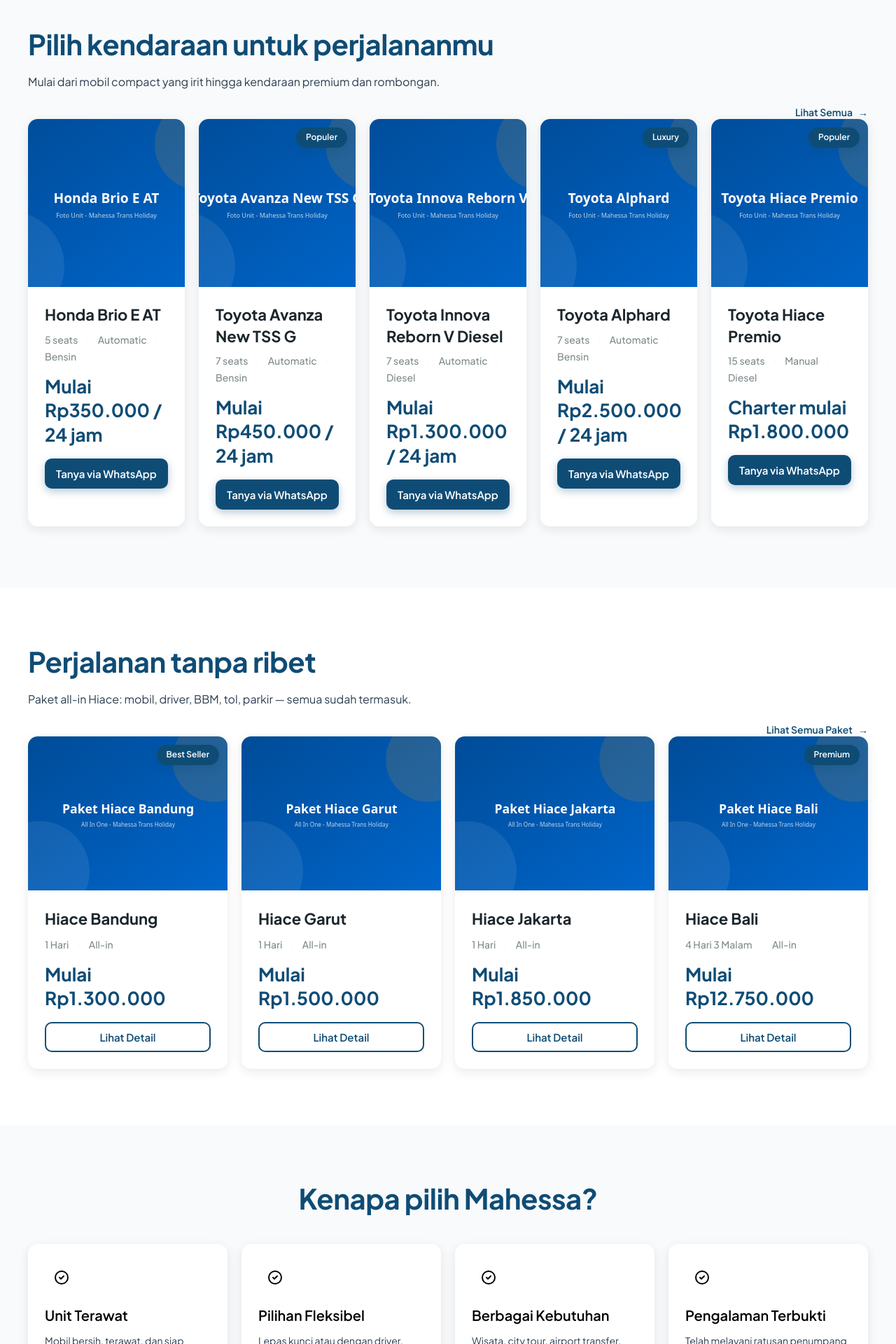
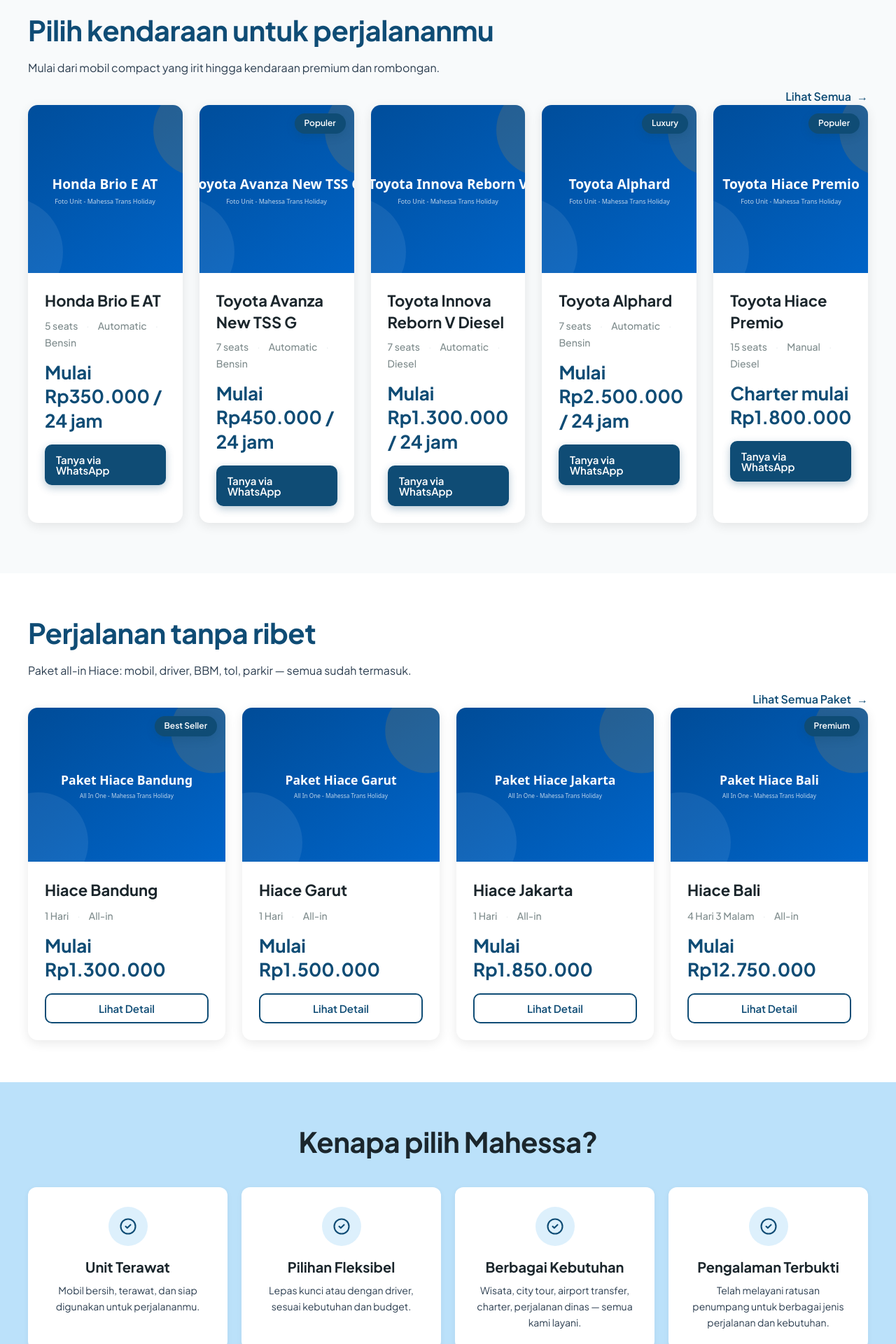
Before and after one commit to andhkx/MahessaTransHoliday, a Next.js app: page / in a window 1280 px wide. Shown: the part 1420-3340 px from the top of the page at 70% size. Built offline with nearby package versions, Linux system fonts and the light colour scheme.

Commit message:
feat: landing + semua pages styling design v2

```diff
--- a/app/armada/[slug]/page.tsx
+++ b/app/armada/[slug]/page.tsx
@@ -102,13 +102,13 @@
                 Rental {vehicle.name} di Cimahi, Bandung, dan Padalarang untuk
                 kebutuhan keluarga, wisata, perjalanan dinas, maupun transfer.
               </p>
-              <p className="mt-5 text-h5 font-bold text-accent md:text-h4">
+              <p className="mt-5 text-h5 font-bold text-primary md:text-h4">
                 {vehiclePriceLine(vehicle)}
               </p>
             </div>
             <Image
               src={vehicle.image}
-              alt={`${vehicle.name} — ${SITE_NAME}`}
+              alt={`${vehicle.name} â€” ${SITE_NAME}`}
               width={1200}
               height={800}
               priority
@@ -199,8 +199,8 @@
                       key={item}
                       className="flex items-center gap-2 text-sm text-body-text"
                     >
-                      <span className="text-accent" aria-hidden="true">
-                        ✓
+                      <span className="text-primary" aria-hidden="true">
+                        âœ“
                       </span>
                       {item}
                     </li>
@@ -218,8 +218,8 @@
                       key={feature}
                       className="flex items-center gap-2 rounded-lg border border-surface bg-white px-4 py-3 text-sm font-medium text-ink-soft transition-shadow duration-200 hover:shadow-card"
                     >
-                      <span className="text-accent" aria-hidden="true">
-                        ✓
+                      <span className="text-primary" aria-hidden="true">
+                        âœ“
                       </span>
                       {feature}
                     </li>
@@ -257,7 +257,7 @@
                 <ol className="mt-4 space-y-3">
                   {orderSteps.map((step, i) => (
                     <li key={step} className="flex items-start gap-3">
-                      <span className="flex h-7 w-7 shrink-0 items-center justify-center rounded-lg bg-accent text-xs font-bold text-white">
+                      <span className="flex h-7 w-7 shrink-0 items-center justify-center rounded-lg bg-primary text-xs font-bold text-white">
                         {i + 1}
                       </span>
                       <span className="pt-0.5 text-sm leading-relaxed text-body-text">
@@ -290,9 +290,9 @@
                   Tanya via WhatsApp
                 </a>
                 <ul className="mt-5 space-y-2 text-caption font-medium uppercase text-body-text">
-                  <li>✓ Respon cepat di jam kerja</li>
-                  <li>✓ Harga transparan</li>
-                  <li>✓ Unit bersih dan terawat</li>
+                  <li>âœ“ Respon cepat di jam kerja</li>
+                  <li>âœ“ Harga transparan</li>
+                  <li>âœ“ Unit bersih dan terawat</li>
                 </ul>
               </div>
             </aside>
--- a/app/not-found.tsx
+++ b/app/not-found.tsx
@@ -14,7 +14,7 @@
         <div className="mt-8 flex flex-col justify-center gap-3 sm:flex-row">
           <Link
             href="/"
-            className="btn btn-primary btn-md bg-primary shadow-none hover:bg-primary-mid"
+            className="btn btn-primary btn-md"
           >
             Kembali ke Beranda
           </Link>
--- a/app/page.tsx
+++ b/app/page.tsx
@@ -17,7 +17,7 @@
 function FeaturedArmada() {
   const featured = getFeaturedVehicles();
   return (
-    <section className="bg-surface py-12 lg:py-20">
+    <section className="bg-surface py-12 lg:py-[60px]">
       <div className="container-site">
         <div className="flex items-end justify-between gap-4">
           <SectionHeading
@@ -25,23 +25,23 @@
             title="Pilih kendaraan untuk perjalananmu"
             subtitle="Mulai dari mobil compact yang irit hingga kendaraan premium dan rombongan."
           />
-          <Link href="/armada" className="text-link hidden shrink-0 text-sm sm:inline-flex">
+          <Link href="/armada" className="text-link hidden shrink-0 sm:inline-flex">
             Lihat Semua
             <span aria-hidden="true">→</span>
           </Link>
         </div>
-        <div className="-mx-4 flex snap-x gap-4 overflow-x-auto px-4 pb-2 lg:mx-0 lg:grid lg:grid-cols-5 lg:gap-5 lg:overflow-visible lg:px-0">
+        <div className="-mx-4 flex snap-x gap-4 overflow-x-auto px-4 pb-3 lg:mx-0 lg:grid lg:grid-cols-5 lg:gap-6 lg:overflow-visible lg:px-0">
           {featured.map((vehicle, i) => (
             <Reveal
               key={vehicle.id}
               delay={(i % 5) as 0 | 1 | 2 | 3}
-              className="min-w-[270px] snap-start lg:min-w-0"
+              className="min-w-[280px] snap-start lg:min-w-0"
             >
               <VehicleCard vehicle={vehicle} className="h-full" />
             </Reveal>
           ))}
         </div>
-        <Link href="/armada" className="text-link mt-6 inline-flex text-sm sm:hidden">
+        <Link href="/armada" className="text-link mt-6 inline-flex sm:hidden">
           Lihat Semua Armada
           <span aria-hidden="true">→</span>
         </Link>
@@ -53,7 +53,7 @@
 function FeaturedPackages() {
   const featured = getFeaturedPackages();
   return (
-    <section className="py-12 lg:py-20">
+    <section className="bg-white py-12 lg:py-[60px]">
       <div className="container-site">
         <div className="flex items-end justify-between gap-4">
           <SectionHeading
@@ -61,19 +61,19 @@
             title="Perjalanan tanpa ribet"
             subtitle="Paket all-in Hiace: mobil, driver, BBM, tol, parkir — semua sudah termasuk."
           />
-          <Link href="/paket" className="text-link hidden shrink-0 text-sm sm:inline-flex">
+          <Link href="/paket" className="text-link hidden shrink-0 sm:inline-flex">
             Lihat Semua Paket
             <span aria-hidden="true">→</span>
           </Link>
         </div>
-        <div className="grid grid-cols-1 gap-4 sm:grid-cols-2 lg:grid-cols-4 lg:gap-5">
+        <div className="grid grid-cols-1 gap-4 sm:grid-cols-2 lg:grid-cols-4 lg:gap-6">
           {featured.map((packageItem, i) => (
             <Reveal key={packageItem.id} delay={(i % 4) as 0 | 1 | 2 | 3}>
               <PackageCard packageItem={packageItem} className="h-full" />
             </Reveal>
           ))}
         </div>
-        <Link href="/paket" className="text-link mt-6 inline-flex text-sm sm:hidden">
+        <Link href="/paket" className="text-link mt-6 inline-flex sm:hidden">
           Lihat Semua Paket
           <span aria-hidden="true">→</span>
         </Link>
@@ -84,20 +84,20 @@
 
 function ValueProps() {
   return (
-    <section className="bg-surface py-12 lg:py-20">
+    <section className="bg-sky py-12 lg:py-[60px]">
       <div className="container-site">
-        <SectionHeading title="Kenapa pilih Mahessa?" />
-        <div className="grid grid-cols-1 gap-4 sm:grid-cols-2 lg:grid-cols-4 lg:gap-5">
+        <SectionHeading title="Kenapa pilih Mahessa?" tone="navy" />
+        <div className="grid grid-cols-1 gap-3 sm:grid-cols-2 lg:grid-cols-4 lg:gap-5">
           {valueProps.map((item, i) => (
             <Reveal key={item.id} delay={(i % 4) as 0 | 1 | 2 | 3}>
-              <div className="card card-lift h-full p-6">
-                <span className="flex h-12 w-12 items-center justify-center rounded-lg bg-accent/10 text-accent">
+              <div className="h-full rounded-xl bg-white p-7 text-center shadow-[0_2px_8px_rgba(0,0,0,0.05)]">
+                <span className="mx-auto mb-4 flex h-14 w-14 items-center justify-center rounded-full bg-sky/50 text-primary">
                   <svg
-                    className="h-6 w-6"
+                    className="h-7 w-7"
                     fill="none"
                     viewBox="0 0 24 24"
                     stroke="currentColor"
-                    strokeWidth={2}
+                    strokeWidth={1.8}
                   >
                     <path
                       strokeLinecap="round"
@@ -106,10 +106,12 @@
                     />
                   </svg>
                 </span>
-                <h3 className="mb-3 mt-4 text-h5 font-semibold text-black">
+                <h3 className="text-lg font-semibold text-navy lg:text-h5 lg:font-bold">
                   {item.title}
                 </h3>
-                <p className="text-sm leading-5 text-body-text">{item.text}</p>
+                <p className="mt-2 text-sm leading-relaxed text-body-text">
+                  {item.text}
+                </p>
               </div>
             </Reveal>
           ))}
@@ -122,7 +124,7 @@
 function GalleryShowcase() {
   const [first, ...rest] = galleryImages;
   return (
-    <section className="py-12 lg:py-20">
+    <section className="bg-white py-12 lg:py-[60px]">
       <div className="container-site">
         <SectionHeading
           title="Cerita perjalanan bersama Mahessa"
@@ -133,14 +135,14 @@
           alt={first.alt}
           width={1200}
           height={675}
-          sizes="(max-width: 1024px) 100vw, 600px"
-          className="mx-auto mb-6 aspect-video w-full max-w-[600px] rounded-xl object-cover shadow-photo"
+          sizes="(max-width: 1024px) 100vw, 900px"
+          className="mb-8 aspect-video w-full rounded-2xl object-cover shadow-photo"
         />
         <div className="grid grid-cols-2 gap-4 md:grid-cols-3 lg:grid-cols-4">
           {rest.slice(0, 4).map((img) => (
             <div
               key={img.src}
-              className="gallery-zoom overflow-hidden rounded-xl shadow-card hover:shadow-card-hover"
+              className="gallery-zoom cursor-pointer overflow-hidden rounded-xl shadow-card transition-shadow duration-300"
             >
               <Image
                 src={img.src}
@@ -154,7 +156,7 @@
           ))}
         </div>
         <div className="mt-8 text-center">
-          <Link href="/galeri" className="text-link text-sm font-semibold sm:text-base">
+          <Link href="/galeri" className="text-link">
             Lihat Galeri Lengkap
             <span aria-hidden="true">→</span>
           </Link>
@@ -173,12 +175,12 @@
       <FeaturedPackages />
       <ValueProps />
       <GalleryShowcase />
-      <section className="bg-surface py-12 lg:py-20" id="faq">
-        <div className="container-site max-w-3xl lg:max-w-3xl">
+      <section className="bg-surface py-12 lg:py-[60px]" id="faq">
+        <div className="container-site max-w-[800px]">
           <SectionHeading title="Pertanyaan yang sering diajukan" />
           <FaqAccordion items={faqMain} />
           <div className="mt-8 text-center">
-            <Link href="/faq" className="text-link text-sm font-semibold sm:text-base">
+            <Link href="/faq" className="text-link">
               Lihat Semua FAQ
               <span aria-hidden="true">→</span>
             </Link>
```
Also changed, not shown: app/paket/[slug]/page.tsx (+11 -11 lines).
